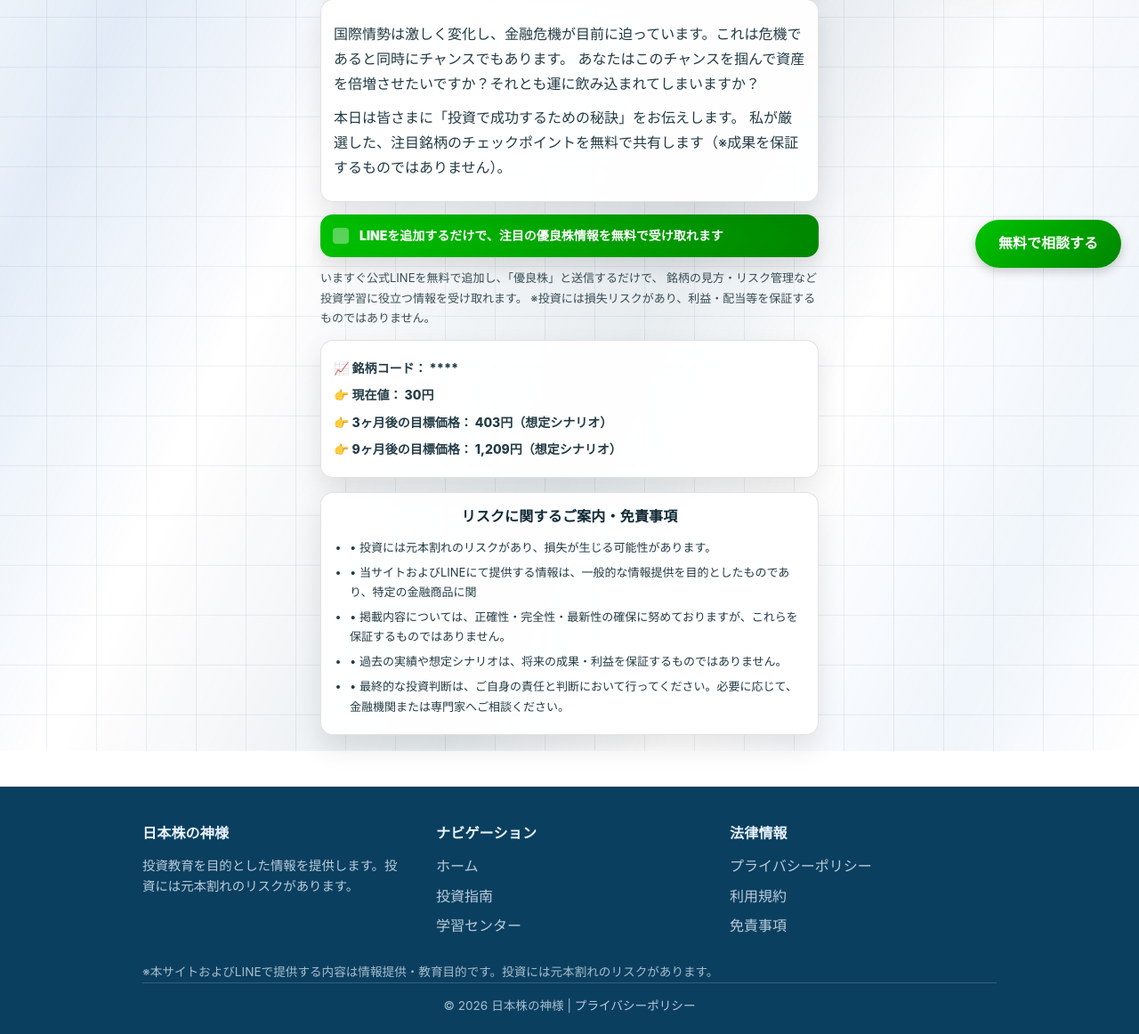
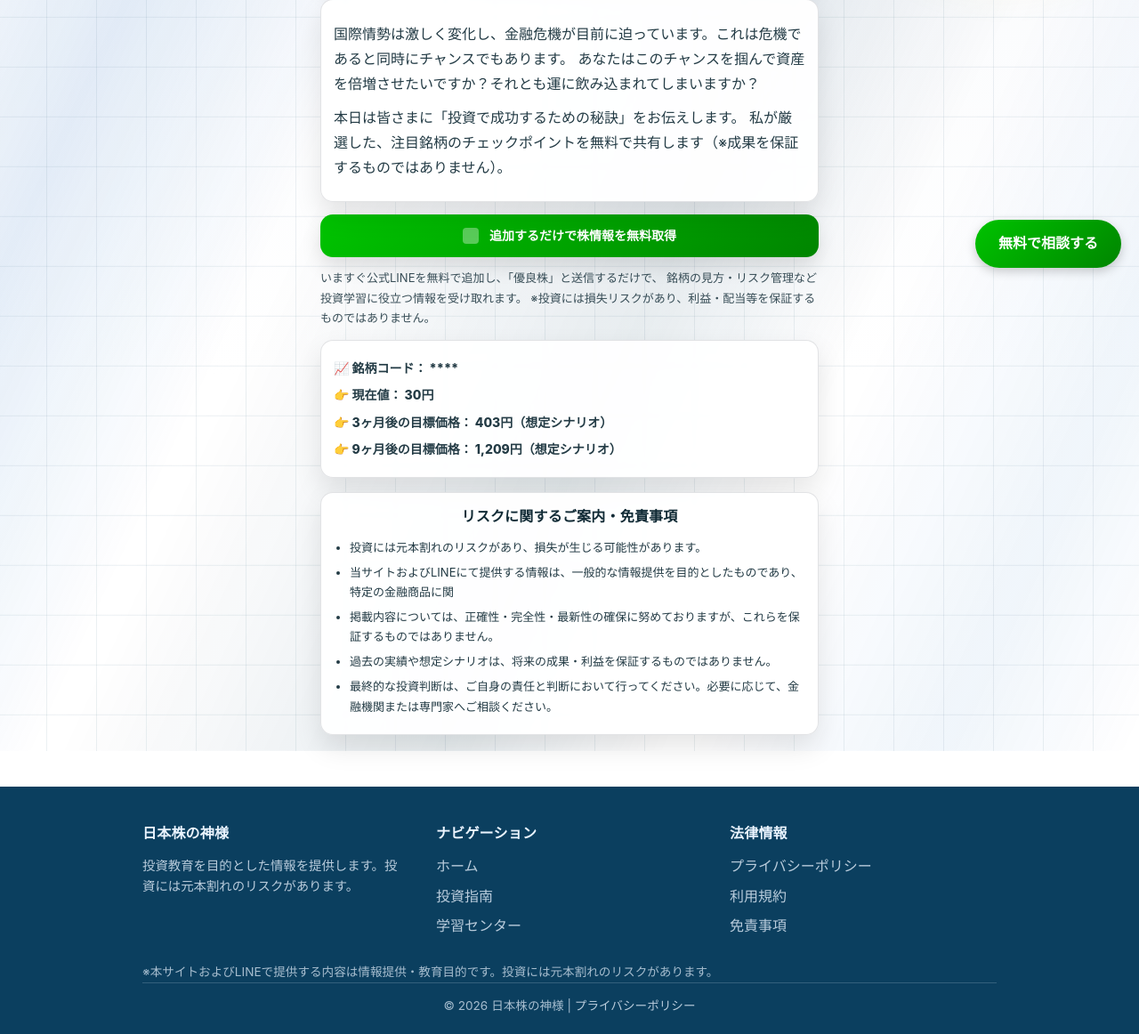
Before and after one commit to kellyrenner15-del/investment-blog, a Flask app: page / in a window 1280 px wide. Shown: the part 479-1641 px from the top of the page at 89% size. Run offline with Flask 3, Linux system fonts and the light colour scheme.

Commit message:
修改了一點信息

```diff
--- a/static/css/style.css
+++ b/static/css/style.css
@@ -1031,3 +1031,23 @@ article{
   border: 1px solid rgba(16,24,40,.12);
   box-shadow: 0 14px 30px rgba(0,0,0,.10);
 }
+/* LINE CTA: center text in the bar */
+.lp14__lineBar {
+  display: flex;
+  align-items: center;        /* 垂直置中 */
+  justify-content: center;    /* 水平置中（以整條按鈕為基準） */
+  gap: 12px;                  /* icon 與文字間距 */
+  text-align: center;
+  width: 100%;
+}
+
+/* 文字本身置中顯示 */
+.lp14__lineText {
+  display: block;
+  text-align: center;
+}
+
+/* 如果 icon 用的是背景圖/固定寬度，避免它把文字推歪 */
+.lp14__lineIcon {
+  flex: 0 0 auto;
+}
--- a/templates/index.html
+++ b/templates/index.html
@@ -31,7 +31,7 @@
        target="_blank"
        rel="noopener noreferrer">
       <span class="lp14__lineIcon" aria-hidden="true"></span>
-      <span class="lp14__lineText">LINEを追加するだけで、注目の優良株情報を無料で受け取れます</span>
+      <span class="lp14__lineText">追加するだけで株情報を無料取得</span>
     </a>
 
     <div class="lp14__note">
@@ -52,11 +52,11 @@
     <section class="risk">
       <h2 class="risk__title">リスクに関するご案内・免責事項</h2>
       <ul class="risk__list">
-        <li> • 投資には元本割れのリスクがあり、損失が生じる可能性があります。</li>
-        <li> • 当サイトおよびLINEにて提供する情報は、一般的な情報提供を目的としたものであり、特定の金融商品に関</li>
-        <li> • 掲載内容については、正確性・完全性・最新性の確保に努めておりますが、これらを保証するものではありません。</li>
-        <li>• 過去の実績や想定シナリオは、将来の成果・利益を保証するものではありません。</li>
-        <li> • 最終的な投資判断は、ご自身の責任と判断において行ってください。必要に応じて、金融機関または専門家へご相談ください。</li>
+        <li>投資には元本割れのリスクがあり、損失が生じる可能性があります。</li>
+        <li>当サイトおよびLINEにて提供する情報は、一般的な情報提供を目的としたものであり、特定の金融商品に関</li>
+        <li>掲載内容については、正確性・完全性・最新性の確保に努めておりますが、これらを保証するものではありません。</li>
+        <li>過去の実績や想定シナリオは、将来の成果・利益を保証するものではありません。</li>
+        <li>最終的な投資判断は、ご自身の責任と判断において行ってください。必要に応じて、金融機関または専門家へご相談ください。</li>
       </ul>
     </section>
 
```
